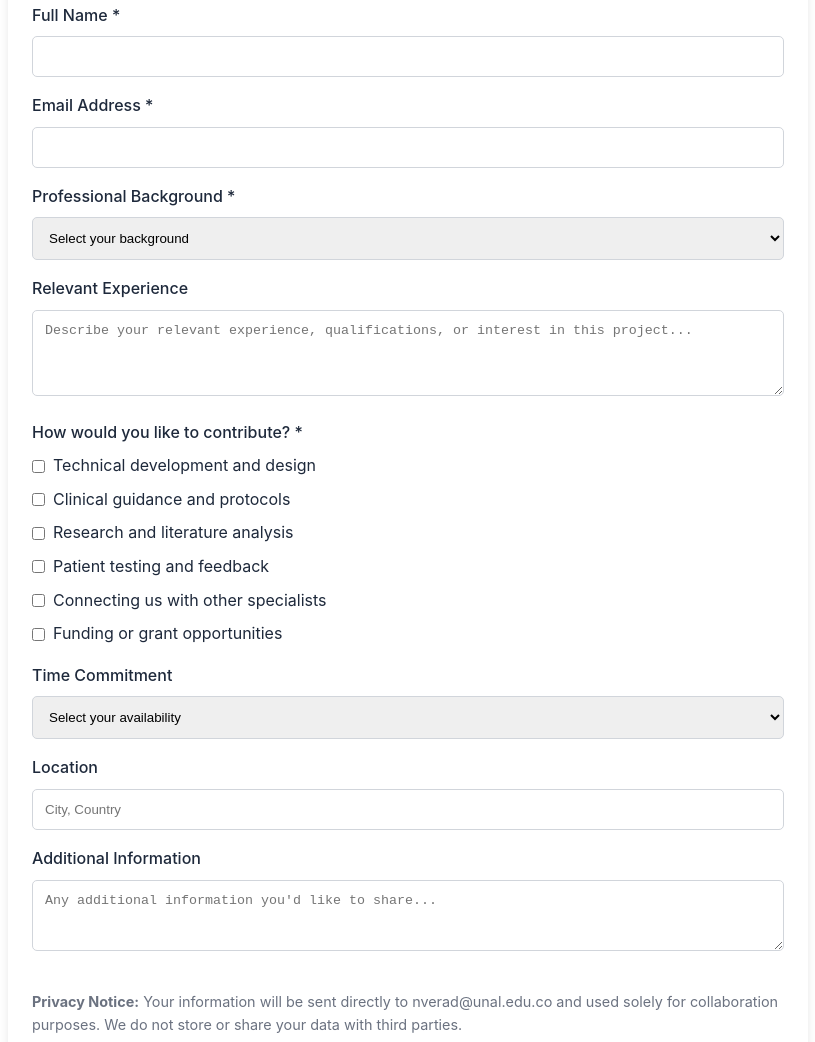
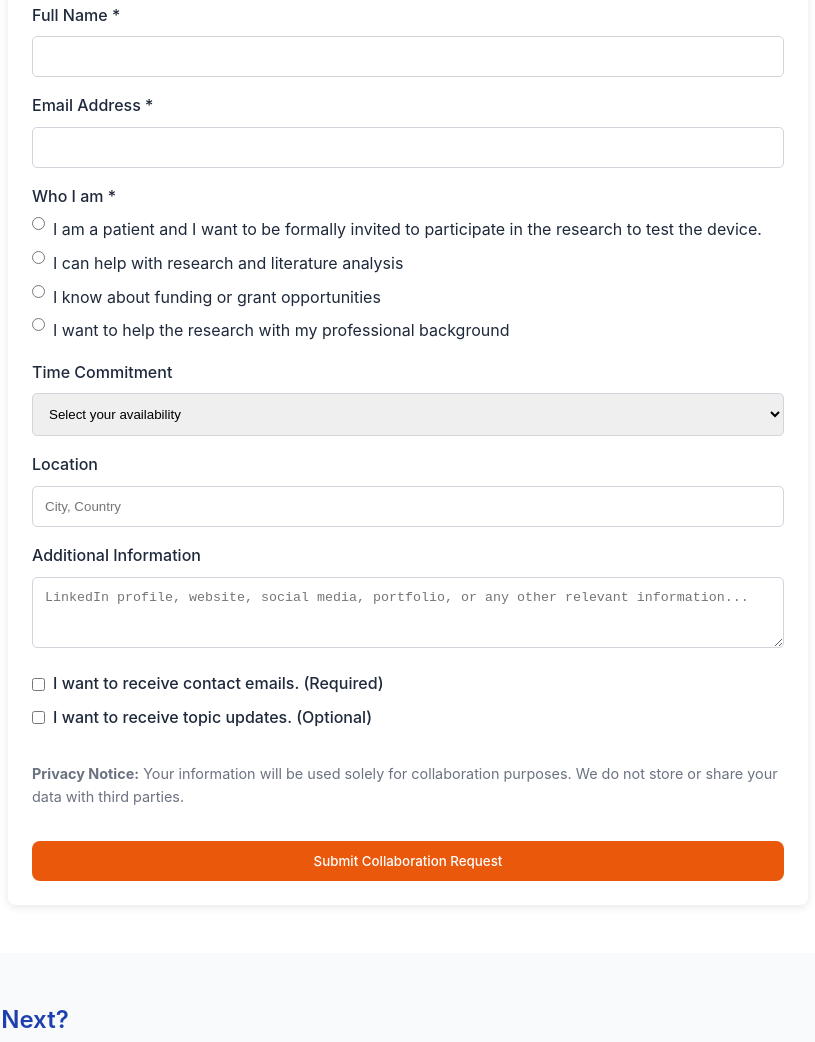
Before and after one commit to Naveduran/hc_infusion_pump_web_page, a website: page collaborate.html in a window 1280 px wide. Shown: the part 404-1446 px from the top of the page, without its empty margins (232-1047 px from the left). Drawn offline with Linux system fonts and the light colour scheme.

Commit message:
fix the collaborate forms content

```diff
--- a/collaborate.html
+++ b/collaborate.html
@@ -14,7 +14,7 @@
     <main>
         <section class="hero">
             <div class="container">
-                <h1 class="heading-1">Join Our Research Team</h1>
+                <h1 class="heading-1">Join Our Team</h1>
                 <p style="font-size: 1.2rem; color: #374151;">
                     Help us develop life-saving hydrocortisone pump technology
                 </p>
@@ -44,54 +44,34 @@
                         </div>
 
                         <div>
-                            <label for="profession" style="display: block; margin-bottom: 0.5rem; font-weight: 500;">Professional Background *</label>
-                            <select id="profession" name="profession" required style="width: 100%; padding: 0.75rem; border: 1px solid #d1d5db; border-radius: 5px;">
-                                <option value="">Select your background</option>
-                                <option value="electronic-engineer">Electronic Engineer</option>
-                                <option value="biomedical-engineer">Biomedical Engineer</option>
-                                <option value="pharmacist">Pharmacist</option>
-                                <option value="endocrinologist">Endocrinologist</option>
-                                <option value="internist">Internal Medicine Physician</option>
-                                <option value="researcher">Research Specialist</option>
-                                <option value="patient">Patient with Adrenal Insufficiency</option>
-                                <option value="caregiver">Family Member/Caregiver</option>
-                                <option value="software-developer">Software Developer</option>
-                                <option value="other">Other</option>
-                            </select>
-                        </div>
+                            <label style="display: block; margin-bottom: 0.5rem; font-weight: 500;">Who I am *</label>
+                            <div style="display: grid; gap: 0.5rem;">
+                                <label style="display: flex; align-items: flex-start; gap: 0.5rem;">
+                                    <input type="radio" name="who_i_am" value="patient" required>
+                                    <span>I am a patient and I want to be formally invited to participate in the research to test the device.</span>
+                                </label>
+                                <label style="display: flex; align-items: flex-start; gap: 0.5rem;">
+                                    <input type="radio" name="who_i_am" value="research">
+                                    <span>I can help with research and literature analysis</span>
+                                </label>
+                                <label style="display: flex; align-items: flex-start; gap: 0.5rem;">
+                                    <input type="radio" name="who_i_am" value="funding">
+                                    <span>I know about funding or grant opportunities</span>
+                                </label>
+                                <label style="display: flex; align-items: flex-start; gap: 0.5rem;">
+                                    <input type="radio" name="who_i_am" value="professional" id="professional-option">
+                                    <span>I want to help the research with my professional background</span>
+                                </label>
+                            </div>
 
-                        <div>
-                            <label for="experience" style="display: block; margin-bottom: 0.5rem; font-weight: 500;">Relevant Experience</label>
-                            <textarea id="experience" name="experience" rows="4" maxlength="1000" placeholder="Describe your relevant experience, qualifications, or interest in this project..." style="width: 100%; padding: 0.75rem; border: 1px solid #d1d5db; border-radius: 5px; resize: vertical;"></textarea>
-                        </div>
-
-                        <div>
-                            <label for="contribution" style="display: block; margin-bottom: 0.5rem; font-weight: 500;">How would you like to contribute? *</label>
-                            <div style="display: grid; gap: 0.5rem;">
-                                <label style="display: flex; align-items: center; gap: 0.5rem;">
-                                    <input type="checkbox" name="contribution" value="technical-development">
-                                    Technical development and design
-                                </label>
-                                <label style="display: flex; align-items: center; gap: 0.5rem;">
-                                    <input type="checkbox" name="contribution" value="clinical-guidance">
-                                    Clinical guidance and protocols
-                                </label>
-                                <label style="display: flex; align-items: center; gap: 0.5rem;">
-                                    <input type="checkbox" name="contribution" value="research-analysis">
-                                    Research and literature analysis
-                                </label>
-                                <label style="display: flex; align-items: center; gap: 0.5rem;">
-                                    <input type="checkbox" name="contribution" value="patient-testing">
-                                    Patient testing and feedback
-                                </label>
-                                <label style="display: flex; align-items: center; gap: 0.5rem;">
-                                    <input type="checkbox" name="contribution" value="networking">
-                                    Connecting us with other specialists
-                                </label>
-                                <label style="display: flex; align-items: center; gap: 0.5rem;">
-                                    <input type="checkbox" name="contribution" value="funding">
-                                    Funding or grant opportunities
-                                </label>
+                            <div id="professional-background" style="display: none; margin-left: 1.5rem; margin-top: 0.5rem;">
+                                <select name="professional_type" style="width: 100%; padding: 0.75rem; border: 1px solid #d1d5db; border-radius: 5px; margin-bottom: 0.5rem;">
+                                    <option value="">Select your professional background</option>
+                                    <option value="engineer">Electronic, Biomedical Engineer or similar</option>
+                                    <option value="physician">Endocrinologist, Internal Medicine Physician or similar</option>
+                                    <option value="other-professional">Other</option>
+                                </select>
+                                <input type="text" name="professional_other" placeholder="Please specify your professional background..." maxlength="200" style="width: 100%; padding: 0.75rem; border: 1px solid #d1d5db; border-radius: 5px; display: none;" id="professional-other-input">
                             </div>
                         </div>
 
@@ -114,11 +94,22 @@
 
                         <div>
                             <label for="additional-info" style="display: block; margin-bottom: 0.5rem; font-weight: 500;">Additional Information</label>
-                            <textarea id="additional-info" name="additional-info" rows="3" maxlength="500" placeholder="Any additional information you'd like to share..." style="width: 100%; padding: 0.75rem; border: 1px solid #d1d5db; border-radius: 5px; resize: vertical;"></textarea>
+                            <textarea id="additional-info" name="additional-info" rows="3" maxlength="500" placeholder="LinkedIn profile, website, social media, portfolio, or any other relevant information..." style="width: 100%; padding: 0.75rem; border: 1px solid #d1d5db; border-radius: 5px; resize: vertical;"></textarea>
+                        </div>
+
+                        <div>
+                            <label style="display: flex; align-items: center; gap: 0.5rem; font-weight: 500; margin-bottom: 0.5rem;">
+                                <input type="checkbox" name="contact_emails" value="yes" required id="contact-emails">
+                                I want to receive contact emails. (Required)
+                            </label>
+                            <label style="display: flex; align-items: center; gap: 0.5rem; font-weight: 500;">
+                                <input type="checkbox" name="topic_updates" value="yes">
+                                I want to receive topic updates. (Optional)
+                            </label>
                         </div>
 
                         <div style="font-size: 0.9rem; color: #6b7280; margin-top: 1rem;">
-                            <p><strong>Privacy Notice:</strong> Your information will be sent directly to nverad@unal.edu.co and used solely for collaboration purposes. We do not store or share your data with third parties.</p>
+                            <p><strong>Privacy Notice:</strong> Your information will be used solely for collaboration purposes. We do not store or share your data with third parties.</p>
                         </div>
 
                         <div style="margin-top: 1rem;">
@@ -154,5 +145,27 @@
     <!-- /FOOTER_PLACEHOLDER -->
 
     <script src="assets/js/main.js"></script>
+    <script>
+        // Handle professional background option
+        document.getElementById('professional-option').addEventListener('change', function() {
+            const professionalDiv = document.getElementById('professional-background');
+            professionalDiv.style.display = this.checked ? 'block' : 'none';
+        });
+
+        // Handle other radio options
+        document.querySelectorAll('input[name="who_i_am"]:not(#professional-option)').forEach(radio => {
+            radio.addEventListener('change', function() {
+                if (this.checked) {
+                    document.getElementById('professional-background').style.display = 'none';
+                }
+            });
+        });
+
+        // Handle professional type selection
+        document.querySelector('select[name="professional_type"]').addEventListener('change', function() {
+            const otherInput = document.getElementById('professional-other-input');
+            otherInput.style.display = this.value === 'other-professional' ? 'block' : 'none';
+        });
+    </script>
 </body>
 </html>
```
Also changed, not shown: assets/js/components/forms.ts (+51 -1 lines).
